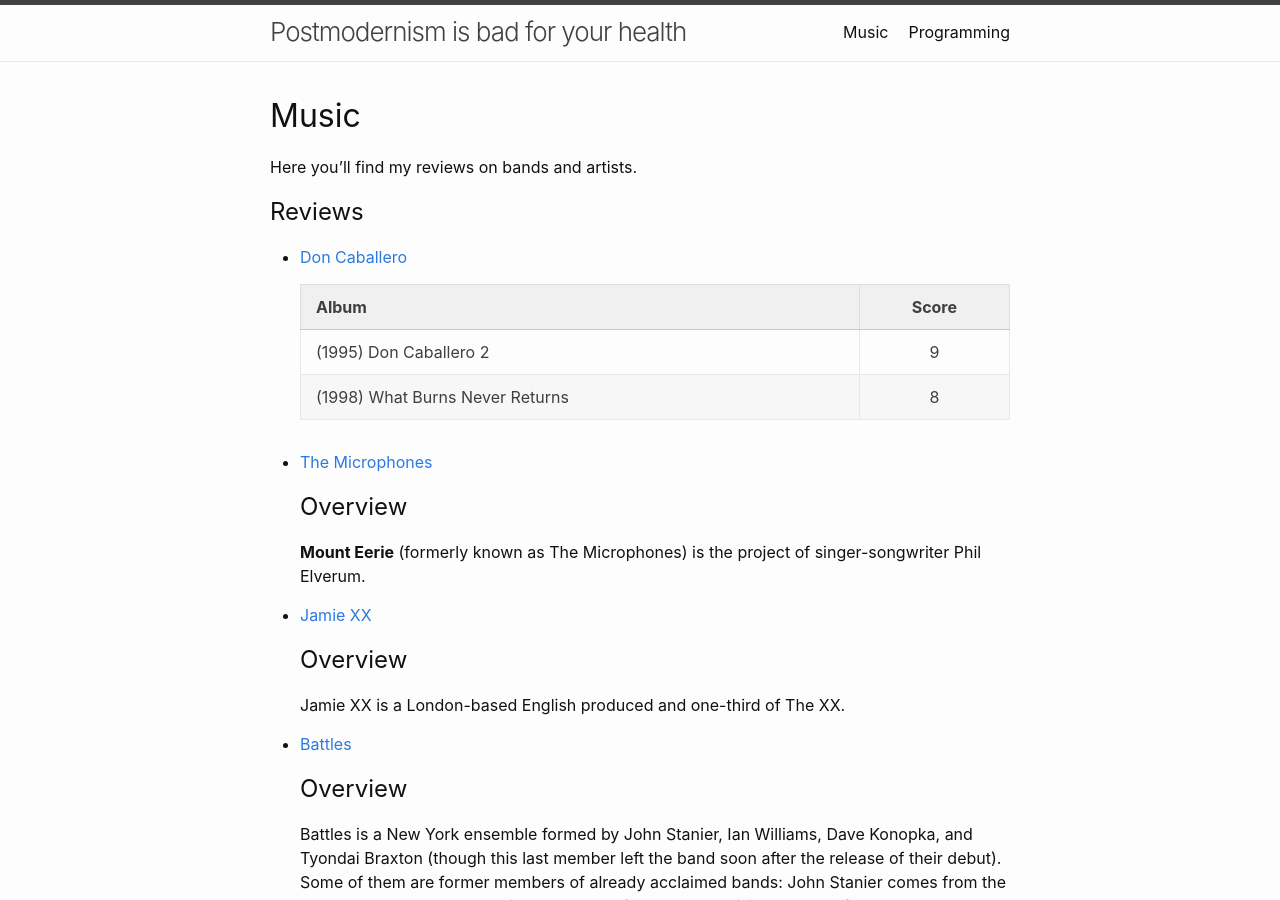
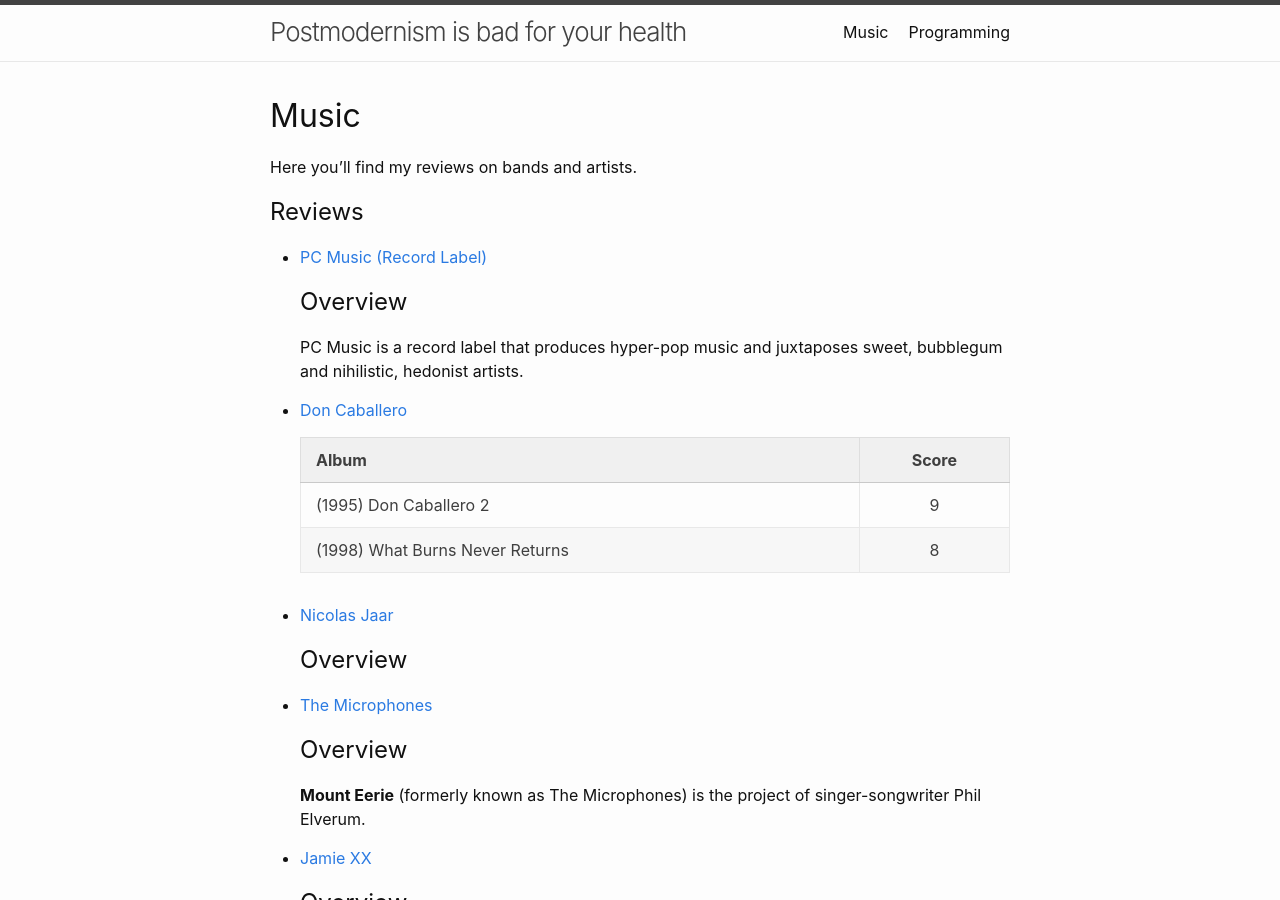
Before and after one commit to ogeid26/blog, a Jekyll site: the page built from pages/music.md, in a window 1280 px wide and 900 px high. Built offline with Jekyll 4.4.1, drawn with Linux system fonts in a browser that asks for light colours; our own code applies the rules of GitHub Pages for plain Markdown files; part of the change alters nothing that is shown.

Commit message:
PC Music to be finished

```diff
--- /dev/null
+++ b/_posts/music/reviews/2018-08-12-Nicolas-Jarr.md
@@ -0,0 +1,29 @@
+---
+title: Nicolas Jaar
+category: music
+subcategory: review
+---
+
+## Overview
+
+Nicolas Jaar is a Chilean electronic music producer.
+
+## As Against All Logic
+---
+## 2012 - 2017 (2018)
+
+Coming from the record label Other People, Against All Logic's previous releases sounded strangely similar to Nicolas Jaar's efforts, so the reveal of A.A.L being, in fact, Nicolas Jaar, didn't come as a surprise. However, this facade Jaar decided to wear served more than just as a marketing tool. 2012 - 2017 takes Jaar's organic sonic textures to the dancefloor, bringing much needed novelty to the dance music genre.
+
+
+As a whole, 2012 - 2017 outstands because of Jaar's brilliant, organic usage of samples, inserted in otherwise traditional EDM songs. This is seen form the start to the end of the album:
+
+
+*This Old House is All I Have* is a droney, noisy electronic songs, with glitches and samples scattered all around it. Similar in texture to Some Kind of Game, which is the most similar there is to traditional IDM.
+
+*I Never Dream* and *Know You* are dreamy, calm, and vintage. The seamless mixing of vocals and synths create an immersive experience.
+
+*Cityfade* and *Now U Got me Hooked* are urban, sample-heavy.
+
+This approach to sampling, which is a revision on 80s and 90s French house music sampling (early Daft Punk, Stardust, Kavinsky, Air) was almost monopolized by Fuck Button's Blanck Mass (see the World Eater LP).
+
+Though not Jaar's most ambitious project, 2012 - 2017 is a watered-down, comprehensive body of self-contained songs. Apparently, there is room for experimentation.
--- /dev/null
+++ b/_posts/music/reviews/2018-10-03-PC-Music.md
@@ -0,0 +1,80 @@
+---
+title: PC Music (Record Label)
+category: music
+subcategory: review
+---
+
+## Overview
+PC Music is a record label that produces hyper-pop music and juxtaposes sweet, bubblegum and nihilistic, hedonist artists.
+
+## PC Music Vol. 1
+
+This is not an album, but a compilation of tracks from various artists working under the PC Music Label (of which i have written about previously). This compilation was released in 2015, but i'm reviewing it in 2019.
+
+
+PC Music, Vol. 1. Here's the cast.
+
+
+Hannah Diamond: one of the most iconic within PC Music's roster (perhaps after SOPHIE). An average lyricist, but a clever choice of textures, and perhaps more importantly, a conscious use of thereof.
+
+
+A.G. Cook and Danny L. Harle: PC Music's DJs, each displaying their own: Cook with his pointless (but still fun) buildup towards a virtually non-existent chorus, and Danny L. Harle with his choice dissonant chord progressions.
+
+
+GFOTY: the very personification of late capitalism hedonism.
+
+
+Thy Slaughter and EASYFUN: the lesser known acts in the compilation, each with their respective catchy song.
+
+
+Lipgloss Twins: the pleasant surprise in this album. They take their synth-y experiment many places and none at the same time (i mean, they explore different musical perspectives, but settle on none).
+
+
+Here's a track-by-track, ordered review.
+
+
+Every Night (Hannah Diamond)
+
+An easy-going track, with a really catchy chorus and naive, silly lyrics. Could have been written by a 16 year old.
+
+Dance music from PC Music. Cook shows off his pointless buildups (listen to the bridge and then the chorus of the song, and tell me if there's a difference).
+
+
+Beautiful (A.G. Cook)
+
+Perhaps the most accessible single in this compilation. Cook's presumable hatred towards hooks and choruses really shows, as there song in itself has really few  Still, a great, dance-able tune.
+
+
+USA (GFOTY)
+
+One of the most creative under PC Music. Glitchy yet catchy, USA shows GFOTY in her element, as she meshes pitched vocals with  bordeline annoying synth. Nice.
+
+
+In My Dreams (Danny L. Harle)
+
+Bit of filler, bit of decent, marine, Grimes-like vocals.
+
+
+Attachment (Hannah Diamond)The ballad of the album. Few textures, but much substance. A personal favorite.
+
+
+Bronze (Thy Slaughter)
+
+The hook is alright, and the vocals are too QT-like to ignore, and they get kind of boring after a while. Meh.
+
+
+Keri Baby (A.G. Cook & Hannah Diamond)K-pop / J-pop á'la PC Music. Diamond's distorted vocals and Cook's wobbly synths work together to build a catchy and sloppy song. Another personal favorite.
+
+
+ Don't Wanna / Let's Do It (GFOTY)
+
+Features GFOTY's characteristic play of vocal overtones and "arpeggios", and a decent bassline. A tad repetitive, but it's ok considering it's less than two minutes in length.
+
+Laplander (EASYFUN)
+
+A strange note under which the album closes. Apparently the whole label only has one singer, because the vocals are really similar. The end of the song is great, nevertheless, as EASYFUN closes this compilation with a staccato.
+
+
+There's a very clear set of traits that any PC Music act must posses: mild (or perhaps even hypocrite) hedonism, an insane obsession with synths and the manipulation of thereof, an appreciation of K-Pop, etc. Each act in this compilation is succinct (that's why it's 29 mins long). Each artists synthetizes their characteristic traits (A.G. Cook's anti-choruses, GFOTY's absurd use of vocals, etc.)
+
+Decent compilation from PC Music. I expect further experimentation in their next efforts.
```
Also changed, not shown: _posts/music/reviews/2018-06-10-Animal-Collective.md (+1 -0 lines).
